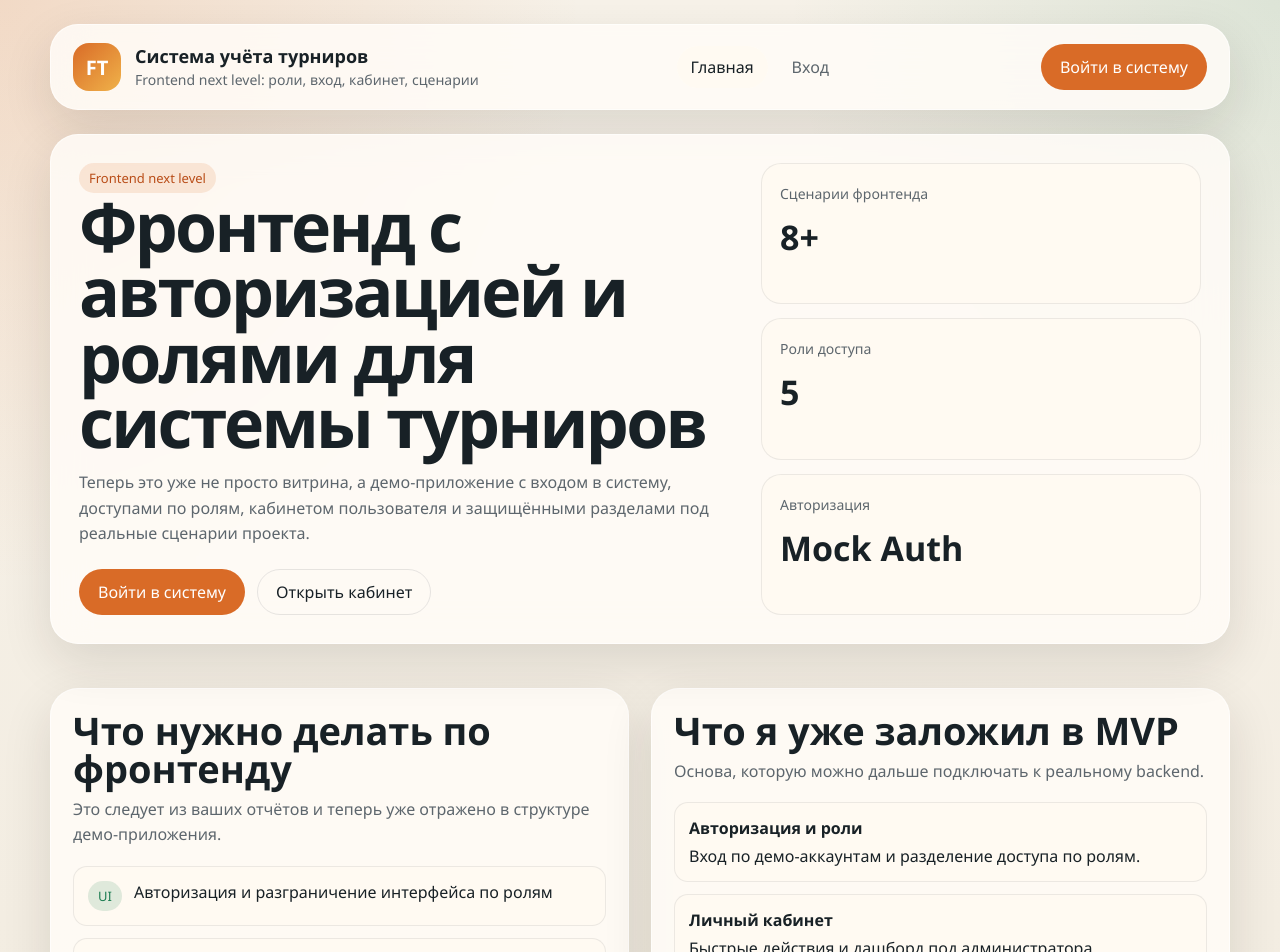
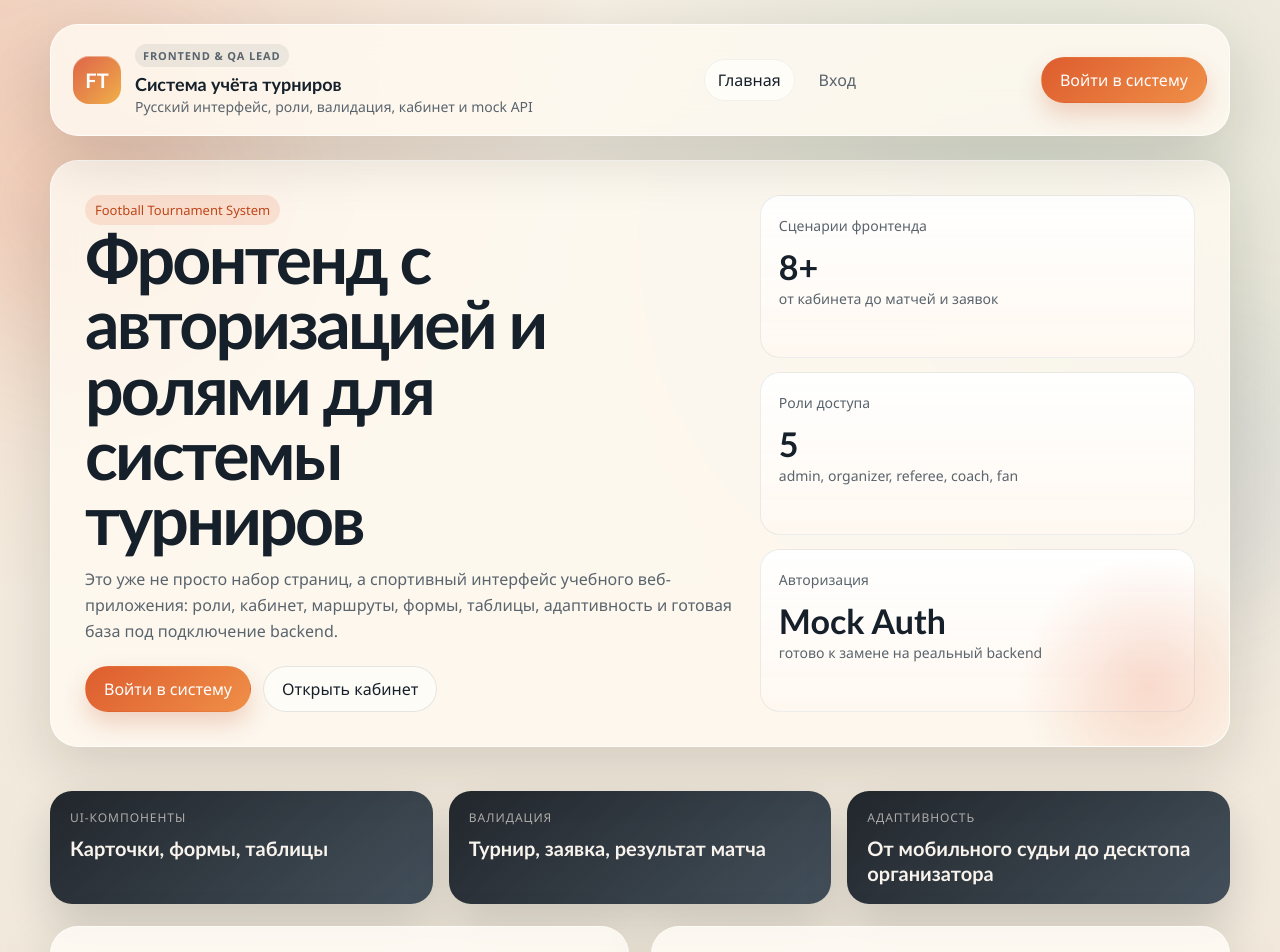
Before and after one commit to Relax1205/football_tournament_system, a Next.js app in the folder frontend/: page / in a window 1280 px wide. Shown: the top 952 px of the page. Built offline with nearby package versions, Linux system fonts and the light colour scheme.

Commit message:
feat(frontend): update dashboard, landing page, and layout

```diff
--- a/frontend/app/globals.css
+++ b/frontend/app/globals.css
@@ -1,23 +1,23 @@
 :root {
-  --bg: #f4efe6;
-  --surface: rgba(255, 252, 247, 0.86);
-  --surface-strong: #fffaf2;
-  --surface-dark: #192126;
-  --text: #182126;
-  --muted: #5d666d;
-  --line: rgba(24, 33, 38, 0.1);
-  --accent: #d96b27;
-  --accent-strong: #b94d18;
-  --accent-soft: rgba(217, 107, 39, 0.14);
-  --success: #1d7d52;
-  --warning: #ab5e00;
-  --shadow: 0 18px 50px rgba(33, 28, 20, 0.12);
+  --bg: #efe8dc;
+  --surface: rgba(255, 250, 242, 0.82);
+  --surface-strong: #fffdf8;
+  --surface-dark: #10161d;
+  --text: #15202a;
+  --muted: #5a646d;
+  --line: rgba(21, 32, 42, 0.1);
+  --accent: #de5d2f;
+  --accent-strong: #bf461a;
+  --accent-soft: rgba(222, 93, 47, 0.14);
+  --success: #19805b;
+  --warning: #a05c00;
+  --shadow: 0 20px 60px rgba(24, 20, 15, 0.14);
   --radius-xl: 28px;
   --radius-lg: 20px;
   --radius-md: 14px;
   --max-width: 1180px;
-  --font-body: "Manrope", "Segoe UI", sans-serif;
-  --font-display: "Space Grotesk", "Segoe UI", sans-serif;
+  --font-body: "Avenir Next", "Segoe UI", sans-serif;
+  --font-display: "Trebuchet MS", "Avenir Next", sans-serif;
 }
 
 * {
@@ -32,9 +32,9 @@ body {
   margin: 0;
   min-width: 320px;
   background:
-    radial-gradient(circle at top left, rgba(217, 107, 39, 0.18), transparent 26%),
-    radial-gradient(circle at top right, rgba(29, 125, 82, 0.12), transparent 22%),
-    linear-gradient(180deg, #f7f2e9 0%, #efe8db 100%);
+    radial-gradient(circle at top left, rgba(222, 93, 47, 0.18), transparent 24%),
+    radial-gradient(circle at 80% 10%, rgba(25, 128, 91, 0.11), transparent 22%),
+    linear-gradient(180deg, #f5eee2 0%, #ece2d2 100%);
   color: var(--text);
   font-family: var(--font-body);
 }
@@ -48,29 +48,53 @@ button,
 input,
 select {
   font: inherit;
-}
-
-button,
-input,
-select {
   outline: none;
 }
 
 .page-shell {
+  position: relative;
   width: min(var(--max-width), calc(100% - 32px));
   margin: 0 auto;
   padding: 24px 0 64px;
 }
 
+.ambient-orb {
+  position: fixed;
+  z-index: 0;
+  width: 320px;
+  height: 320px;
+  border-radius: 999px;
+  filter: blur(60px);
+  opacity: 0.38;
+  pointer-events: none;
+}
+
+.ambient-orb-left {
+  top: 40px;
+  left: max(-80px, calc((100vw - var(--max-width)) / 2 - 120px));
+  background: rgba(222, 93, 47, 0.3);
+}
+
+.ambient-orb-right {
+  top: 320px;
+  right: max(-80px, calc((100vw - var(--max-width)) / 2 - 120px));
+  background: rgba(35, 83, 160, 0.18);
+}
+
 .glass-panel {
+  position: relative;
+  z-index: 2;
   background: var(--surface);
   backdrop-filter: blur(18px);
-  border: 1px solid rgba(255, 255, 255, 0.6);
+  border: 1px solid rgba(255, 255, 255, 0.7);
   border-radius: var(--radius-xl);
   box-shadow: var(--shadow);
 }
 
 .topbar {
+  position: sticky;
+  top: 16px;
+  z-index: 5;
   display: flex;
   align-items: center;
   justify-content: space-between;
@@ -85,25 +109,48 @@ select {
   gap: 14px;
 }
 
+.cluster-brand {
+  min-width: 260px;
+}
+
 .brand-badge {
   width: 48px;
   height: 48px;
   border-radius: 16px;
   display: grid;
   place-items: center;
-  background: linear-gradient(135deg, #d96b27, #f0b24a);
+  background:
+    linear-gradient(135deg, rgba(255, 255, 255, 0.14), transparent),
+    linear-gradient(135deg, #da4d2d, #f0b24a);
   color: #fff;
   font-family: var(--font-display);
   font-weight: 800;
   font-size: 20px;
+  box-shadow: inset 0 1px 0 rgba(255, 255, 255, 0.4);
 }
 
 .brand-copy strong,
 .hero-copy h1,
 .section-title,
 .stat-card strong,
-.page-title {
+.page-title,
+.hero-band-card strong,
+.metric-large {
   font-family: var(--font-display);
+}
+
+.brand-kicker {
+  display: inline-flex;
+  align-items: center;
+  margin-bottom: 6px;
+  padding: 4px 8px;
+  border-radius: 999px;
+  font-size: 11px;
+  font-weight: 700;
+  letter-spacing: 0.08em;
+  text-transform: uppercase;
+  background: rgba(21, 32, 42, 0.07);
+  color: var(--muted);
 }
 
 .brand-copy strong {
@@ -122,6 +169,20 @@ select {
   gap: 10px;
 }
 
+.nav-link {
+  padding: 10px 14px;
+  border-radius: 999px;
+  color: var(--muted);
+  transition: 0.22s ease;
+}
+
+.nav-link:hover,
+.nav-link.active {
+  background: var(--surface-strong);
+  color: var(--text);
+  box-shadow: inset 0 0 0 1px rgba(21, 32, 42, 0.06);
+}
+
 .header-user {
   display: flex;
   align-items: center;
@@ -134,7 +195,8 @@ select {
   min-width: 180px;
   padding: 10px 14px;
   border-radius: 18px;
-  background: var(--surface-strong);
+  background:
+    linear-gradient(180deg, rgba(255, 255, 255, 0.8), rgba(255, 251, 245, 0.92));
   border: 1px solid rgba(24, 33, 38, 0.08);
 }
 
@@ -147,29 +209,30 @@ select {
   font-size: 12px;
 }
 
-.nav-link {
-  padding: 10px 14px;
-  border-radius: 999px;
-  color: var(--muted);
-  transition: 0.2s ease;
-}
-
-.nav-link:hover,
-.nav-link.active {
-  background: var(--surface-strong);
-  color: var(--text);
-}
-
 .hero {
+  position: relative;
+  overflow: hidden;
   display: grid;
   grid-template-columns: 1.5fr 1fr;
   gap: 22px;
-  padding: 28px;
+  padding: 34px;
   margin-bottom: 22px;
+}
+
+.hero::after {
+  content: "";
+  position: absolute;
+  inset: auto -60px -80px auto;
+  width: 280px;
+  height: 280px;
+  border-radius: 999px;
+  background: radial-gradient(circle, rgba(222, 93, 47, 0.2), transparent 66%);
+  pointer-events: none;
 }
 
 .hero-copy h1 {
   margin: 0 0 12px;
+  max-width: 12ch;
   font-size: clamp(34px, 6vw, 68px);
   line-height: 0.96;
   letter-spacing: -0.04em;
@@ -189,6 +252,11 @@ select {
   margin-top: 22px;
 }
 
+.hero-pill {
+  background: rgba(16, 22, 29, 0.08);
+  color: #263645;
+}
+
 .button {
   display: inline-flex;
   align-items: center;
@@ -199,19 +267,22 @@ select {
   border-radius: 999px;
   border: 1px solid transparent;
   transition: 0.2s ease;
+  cursor: pointer;
 }
 
 .button-primary {
-  background: var(--accent);
+  background: linear-gradient(135deg, var(--accent), #ef8f47);
   color: #fff;
+  box-shadow: 0 12px 24px rgba(191, 70, 26, 0.22);
 }
 
 .button-primary:hover {
   background: var(--accent-strong);
+  transform: translateY(-1px);
 }
 
 .button-secondary {
-  background: transparent;
+  background: rgba(255, 255, 255, 0.52);
   border-color: var(--line);
 }
 
@@ -222,9 +293,11 @@ select {
 
 .stat-card {
   padding: 18px;
-  background: var(--surface-strong);
+  background:
+    linear-gradient(180deg, rgba(255, 255, 255, 0.96), rgba(255, 248, 241, 0.88));
   border-radius: var(--radius-lg);
   border: 1px solid rgba(24, 33, 38, 0.08);
+  box-shadow: inset 0 1px 0 rgba(255, 255, 255, 0.7);
 }
 
 .stat-card span {
@@ -236,6 +309,37 @@ select {
   display: block;
   margin-top: 10px;
   font-size: 34px;
+}
+
+.hero-band {
+  display: grid;
+  grid-template-columns: repeat(3, minmax(0, 1fr));
+  gap: 16px;
+}
+
+.hero-band-card {
+  position: relative;
+  z-index: 1;
+  padding: 18px 20px;
+  border-radius: 22px;
+  background:
+    linear-gradient(140deg, rgba(16, 22, 29, 0.92), rgba(38, 54, 69, 0.86));
+  color: #f8f3ec;
+  box-shadow: 0 20px 44px rgba(16, 22, 29, 0.16);
+}
+
+.hero-band-card span {
+  display: block;
+  margin-bottom: 10px;
+  font-size: 12px;
+  letter-spacing: 0.08em;
+  text-transform: uppercase;
+  color: rgba(248, 243, 236, 0.64);
+}
+
+.hero-band-card strong {
+  font-size: 20px;
+  line-height: 1.2;
 }
 
 .grid {
@@ -252,11 +356,27 @@ select {
 }
 
 .card {
+  position: relative;
+  z-index: 1;
   padding: 22px;
   background: var(--surface);
   border: 1px solid rgba(255, 255, 255, 0.6);
   border-radius: var(--radius-xl);
   box-shadow: var(--shadow);
+  transition: transform 0.22s ease;
+}
+
+.card::before {
+  content: "";
+  position: absolute;
+  inset: 0;
+  border-radius: inherit;
+  background: linear-gradient(180deg, rgba(255, 255, 255, 0.22), transparent 30%);
+  pointer-events: none;
+}
+
+.card:hover {
+  transform: translateY(-2px);
 }
 
 .section-title,
@@ -290,13 +410,18 @@ select {
   gap: 12px;
   padding: 14px;
   border-radius: var(--radius-md);
-  background: var(--surface-strong);
+  background:
+    linear-gradient(180deg, rgba(255, 255, 255, 0.96), rgba(255, 249, 243, 0.9));
   border: 1px solid rgba(24, 33, 38, 0.08);
 }
 
 .list-item strong {
   display: block;
   margin-bottom: 6px;
+}
+
+.list-item-spread {
+  justify-content: space-between;
 }
 
 .pill {
@@ -324,13 +449,14 @@ select {
   overflow-x: auto;
   border-radius: var(--radius-lg);
   border: 1px solid var(--line);
+  background: rgba(255, 255, 255, 0.72);
 }
 
 .table {
   width: 100%;
   border-collapse: collapse;
   min-width: 720px;
-  background: var(--surface-strong);
+  background: transparent;
 }
 
 .table th,
@@ -345,6 +471,8 @@ select {
   font-size: 13px;
   text-transform: uppercase;
   letter-spacing: 0.08em;
+  background: rgba(255, 255, 255, 0.7);
+  backdrop-filter: blur(8px);
 }
 
 .table tr:last-child td {
@@ -372,7 +500,14 @@ select {
   padding: 0 14px;
   border-radius: 14px;
   border: 1px solid rgba(24, 33, 38, 0.12);
-  background: #fff;
+  background: rgba(255, 255, 255, 0.9);
+}
+
+.field input:focus,
+.field select:focus,
+.toolbar-input:focus {
+  border-color: rgba(191, 70, 26, 0.4);
+  box-shadow: 0 0 0 4px rgba(222, 93, 47, 0.08);
 }
 
 .field-wide {
@@ -424,24 +559,23 @@ select {
   justify-items: start;
 }
 
-.quick-actions {
-  display: flex;
-  flex-wrap: wrap;
-  gap: 12px;
+.quick-link {
+  display: grid;
+  gap: 8px;
+  padding: 18px;
+  border-radius: 18px;
+  background:
+    linear-gradient(180deg, rgba(255, 255, 255, 0.92), rgba(255, 249, 243, 0.9));
+  border: 1px solid rgba(24, 33, 38, 0.08);
+  transition: 0.22s ease;
 }
 
-.quick-link {
-  display: inline-flex;
-  align-items: center;
-  min-height: 48px;
-  padding: 0 16px;
-  border-radius: 16px;
-  background: var(--surface-strong);
-  border: 1px solid rgba(24, 33, 38, 0.08);
+.quick-link:hover {
+  transform: translateY(-2px);
+  box-shadow: 0 16px 28px rgba(21, 32, 42, 0.08);
 }
 
 .metric-large {
-  font-family: var(--font-display);
   font-size: clamp(42px, 5vw, 64px);
   line-height: 1;
 }
@@ -459,7 +593,7 @@ select {
   padding: 0 14px;
   border-radius: 14px;
   border: 1px solid rgba(24, 33, 38, 0.12);
-  background: #fff;
+  background: rgba(255, 255, 255, 0.92);
 }
 
 .inline-actions {
@@ -470,19 +604,97 @@ select {
   gap: 8px;
 }
 
-.list-item-spread {
-  justify-content: space-between;
-}
-
 .table-muted {
   color: var(--muted);
   font-size: 14px;
 }
 
+.dashboard-note {
+  margin-top: 18px;
+  padding: 14px 16px;
+  border-radius: 18px;
+  background: rgba(16, 22, 29, 0.06);
+  color: #223241;
+}
+
+.dashboard-note strong {
+  margin-right: 6px;
+}
+
+.metric-card {
+  overflow: hidden;
+}
+
+.metric-card::after {
+  content: "";
+  position: absolute;
+  right: -30px;
+  bottom: -38px;
+  width: 120px;
+  height: 120px;
+  border-radius: 999px;
+  background: radial-gradient(circle, rgba(222, 93, 47, 0.12), transparent 68%);
+  pointer-events: none;
+}
+
+.quick-actions-grid {
+  display: grid;
+  grid-template-columns: repeat(3, minmax(0, 1fr));
+  gap: 14px;
+}
+
+.quick-link-label {
+  font-family: var(--font-display);
+  font-size: 22px;
+  line-height: 1.05;
+}
+
+.quick-link-note {
+  color: var(--muted);
+  line-height: 1.45;
+}
+
+.panel-accent {
+  overflow: hidden;
+}
+
+.panel-accent::after {
+  content: "";
+  position: absolute;
+  right: -20px;
+  top: -30px;
+  width: 130px;
+  height: 130px;
+  border-radius: 999px;
+  pointer-events: none;
+}
+
+.panel-admin::after {
+  background: radial-gradient(circle, rgba(71, 91, 209, 0.14), transparent 68%);
+}
+
+.panel-organizer::after {
+  background: radial-gradient(circle, rgba(222, 93, 47, 0.14), transparent 68%);
+}
+
+.panel-referee::after {
+  background: radial-gradient(circle, rgba(25, 128, 91, 0.14), transparent 68%);
+}
+
+.panel-coach::after {
+  background: radial-gradient(circle, rgba(176, 116, 20, 0.14), transparent 68%);
+}
+
+.panel-fan::after {
+  background: radial-gradient(circle, rgba(34, 95, 154, 0.14), transparent 68%);
+}
+
 @media (max-width: 960px) {
   .hero,
   .grid-3,
-  .grid-2 {
+  .grid-2,
+  .hero-band,
+  .quick-actions-grid {
     grid-template-columns: 1fr;
   }
 
--- a/frontend/app/page.tsx
+++ b/frontend/app/page.tsx
@@ -12,12 +12,12 @@ export default function HomePage() {
       <main className="page-layout">
         <section className="hero glass-panel">
           <div className="hero-copy">
-            <span className="pill">Frontend next level</span>
+            <span className="pill hero-pill">Football Tournament System</span>
             <h1>Фронтенд с авторизацией и ролями для системы турниров</h1>
             <p>
-              Теперь это уже не просто витрина, а демо-приложение с входом в
-              систему, доступами по ролям, кабинетом пользователя и защищёнными
-              разделами под реальные сценарии проекта.
+              Это уже не просто набор страниц, а спортивный интерфейс учебного
+              веб-приложения: роли, кабинет, маршруты, формы, таблицы,
+              адаптивность и готовая база под подключение backend.
             </p>
             <div className="hero-actions">
               <Link className="button button-primary" href="/login">
@@ -32,15 +32,33 @@ export default function HomePage() {
             <div className="stat-card">
               <span>Сценарии фронтенда</span>
               <strong>8+</strong>
+              <span>от кабинета до матчей и заявок</span>
             </div>
             <div className="stat-card">
               <span>Роли доступа</span>
               <strong>5</strong>
+              <span>admin, organizer, referee, coach, fan</span>
             </div>
             <div className="stat-card">
               <span>Авторизация</span>
               <strong>Mock Auth</strong>
+              <span>готово к замене на реальный backend</span>
             </div>
+          </div>
+        </section>
+
+        <section className="hero-band">
+          <div className="hero-band-card">
+            <span>UI-компоненты</span>
+            <strong>Карточки, формы, таблицы</strong>
+          </div>
+          <div className="hero-band-card">
+            <span>Валидация</span>
+            <strong>Турнир, заявка, результат матча</strong>
+          </div>
+          <div className="hero-band-card">
+            <span>Адаптивность</span>
+            <strong>От мобильного судьи до десктопа организатора</strong>
           </div>
         </section>
 
@@ -98,6 +116,10 @@ export default function HomePage() {
           <article className="card">
             <div className="section-head">
               <h2 className="section-title">Активные турниры</h2>
+              <p className="section-subtitle">
+                Карточки главного экрана с ключевой информацией по текущим
+                соревнованиям.
+              </p>
             </div>
             <ul className="list">
               {initialTournaments.map((tournament) => (
@@ -117,6 +139,9 @@ export default function HomePage() {
           <article className="card">
             <div className="section-head">
               <h2 className="section-title">Ближайшие матчи</h2>
+              <p className="section-subtitle">
+                Быстрый обзор для судьи, тренера и болельщика.
+              </p>
             </div>
             <ul className="list">
               {initialMatches.map((match) => (
--- a/frontend/components/dashboard-overview.tsx
+++ b/frontend/components/dashboard-overview.tsx
@@ -23,6 +23,10 @@ export function DashboardOverview() {
             таблицам, статистике и административным действиям в зависимости от
             роли.
           </p>
+          <div className="dashboard-note">
+            <strong>Фокус роли:</strong> интерфейс подстраивается под ваш
+            сценарий работы и оставляет только релевантные действия.
+          </div>
         </div>
         <div className="hero-side">
           {cards.map((card) => (
@@ -37,7 +41,7 @@ export function DashboardOverview() {
 
       <section className="grid grid-3">
         {cards.map((card) => (
-          <article className="card" key={`${card.title}-detail`}>
+          <article className="card metric-card" key={`${card.title}-detail`}>
             <div className="section-head">
               <h2 className="section-title">{card.title}</h2>
               <p className="section-subtitle">{card.caption}</p>
--- a/frontend/components/header-bar.tsx
+++ b/frontend/components/header-bar.tsx
@@ -10,11 +10,12 @@ export function HeaderBar() {
 
   return (
     <header className="topbar glass-panel">
-      <div className="brand">
+      <div className="brand cluster-brand">
         <div className="brand-badge">FT</div>
         <div className="brand-copy">
+          <div className="brand-kicker">Frontend &amp; QA Lead</div>
           <strong>Система учёта турниров</strong>
-          <span>Frontend next level: роли, вход, кабинет, сценарии</span>
+          <span>Русский интерфейс, роли, валидация, кабинет и mock API</span>
         </div>
       </div>
       <Navigation />
--- a/frontend/components/layout-shell.tsx
+++ b/frontend/components/layout-shell.tsx
@@ -10,6 +10,8 @@ type LayoutShellProps = {
 export function LayoutShell({ children }: LayoutShellProps) {
   return (
     <div className="page-shell">
+      <div className="ambient-orb ambient-orb-left" />
+      <div className="ambient-orb ambient-orb-right" />
       <HeaderBar />
       {children}
       <div className="footer-note">
```
Also changed, not shown: frontend/app/dashboard/page.tsx (+63 -14 lines), frontend/components/dashboard-role-panels.tsx (+5 -5 lines), frontend/tsconfig.json (+14 -2 lines).
